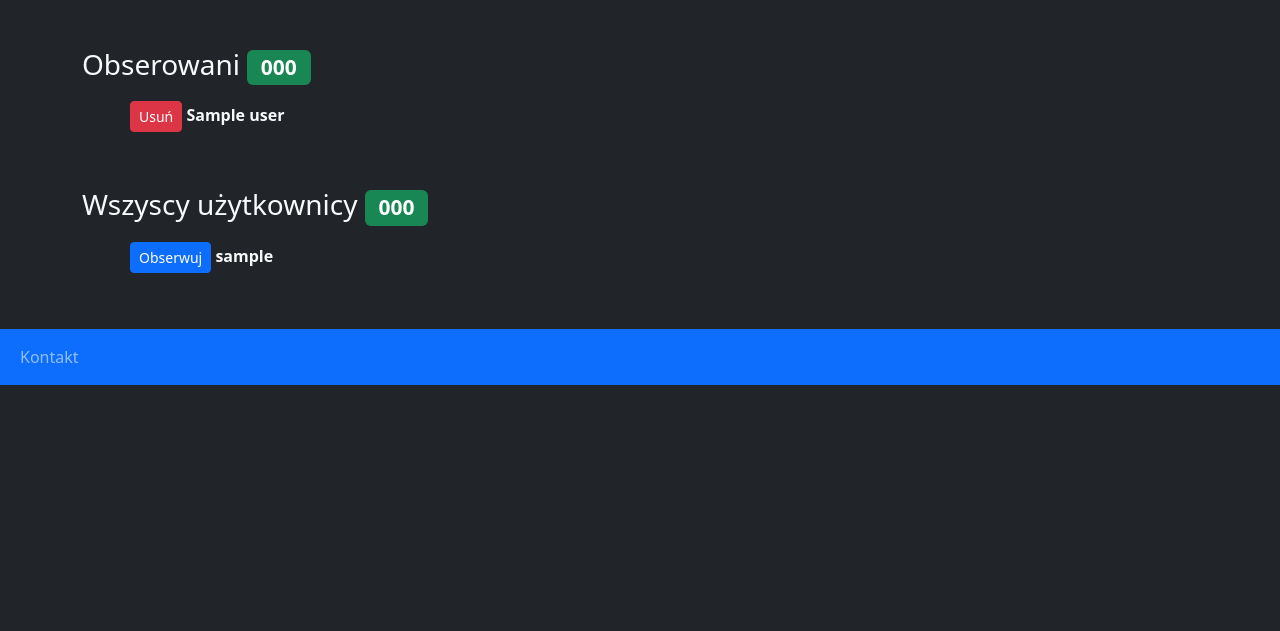
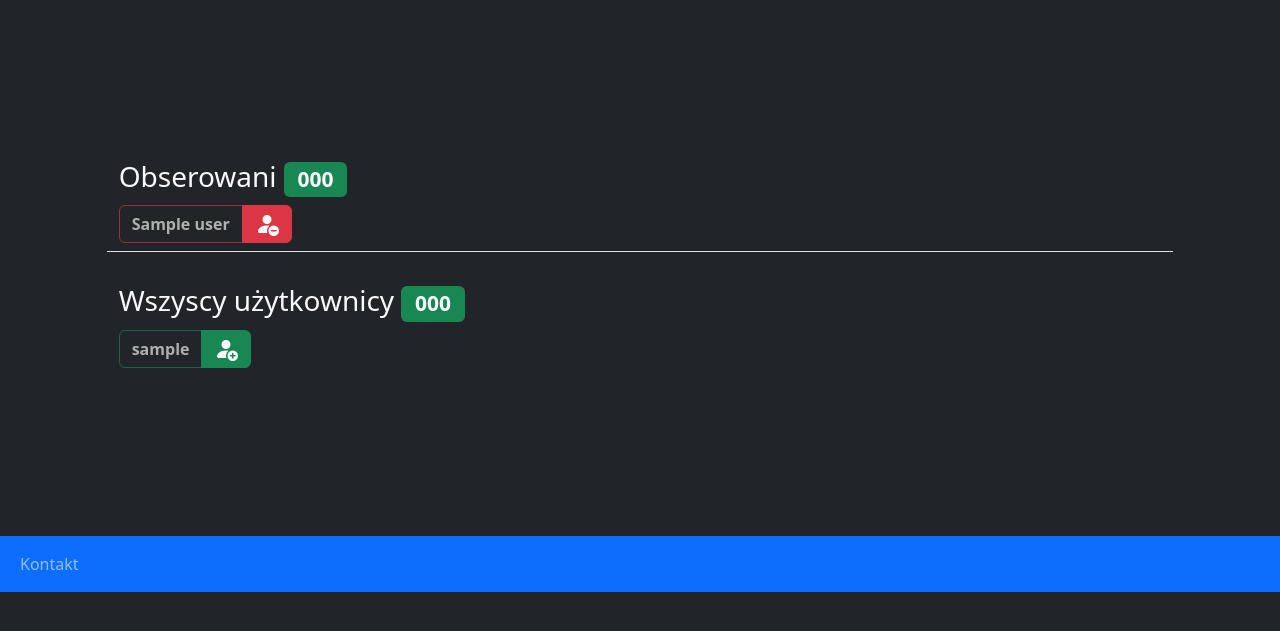
Before and after one commit to skrzypa/mysite, a Django app: template my_apps/templates/my_apps/users_friends.html in a window 1280 px wide. Shown: the part 62-693 px from the top of the page. Run offline with Django 3.2, Linux system fonts and the light colour scheme; tables that the repository leaves empty hold one stand-in row (values such as "Sample post"); the template is opened without the code that fills it: values that come from a table or form of the project are taken from there, most other values are stand-ins (such as "Sample title", 1, 10 or a date in 2020); some libraries are stand-ins or nearby versions.

Commit message:
Improved design of friends list page

```diff
--- a/my_apps/templates/my_apps/users_friends.html
+++ b/my_apps/templates/my_apps/users_friends.html
@@ -3,63 +3,91 @@
 
 {% block content %}
 
-<div class="container mt-5 mb-5">
+<div class="container-fluid col-10" style="margin-top: 10rem;">
 
-    <div class="mt-5 mb-5">
-        <div class="mb-2">
+        <div class="">
             <h3>Obserowani
                 <span class="badge bg-success">{{ number_of_friends }}</span>
             </h3>
         </div>
 
-        <div>
-            <ul class="list-unstyled">
+    <div class="row border-bottom" style="margin-bottom: 2rem;">
         {% for user in followed_users %}
-                <li class= 'px-5 py-2'>
+            <div class="col d-inline-flex" style="margin-bottom: 0.5rem;">
                 <form method='post' class="mb-0">
                     {% csrf_token %}
-                            <input type="hidden" name="user_to_delete_id" value="{{ user.id }}">
-                            <button type="submit" class="btn btn-danger btn-sm">Usuń</button>
+
+                    <div class="btn-group d-inline-flex" role="group">
+                        <button type="button" class="btn btn-outline-danger text-light" disabled>
                             <strong>{{ user }}</strong>
+                        </button>
+
+                        <input type="hidden" name="user_to_delete_id" value="{{ user.id }}"/>
+                            <button type="submit" class="btn btn-danger" style="">
+                                <svg xmlns="http://www.w3.org/2000/svg" width="24" height="24" fill="currentColor" class="bi bi-person-fill-dash" viewBox="0 0 16 16">
+                                    <path d="M12.5 16a3.5 3.5 0 1 0 0-7 3.5 3.5 0 0 0 0 7ZM11 12h3a.5.5 0 0 1 0 1h-3a.5.5 0 0 1 0-1Zm0-7a3 3 0 1 1-6 0 3 3 0 0 1 6 0Z"/>
+                                    <path d="M2 13c0 1 1 1 1 1h5.256A4.493 4.493 0 0 1 8 12.5a4.49 4.49 0 0 1 1.544-3.393C9.077 9.038 8.564 9 8 9c-5 0-6 3-6 4Z"/>
+                                  </svg>
+                            </button>
+
+                    </div>
                 </form>
-                </li>
+            </div>
         {% empty %}
-                <p>Tu nikogo nie ma</p>
+            <h1>Tu nikogo nie ma</h1>
         {% endfor %}
-        </ul>
     </div>
 </div>
 
-    <div class="mt-5 mb-5">
-        <div class="mb-2">
+<div class="container-fluid col-10" style=" margin-bottom: 10rem;">
+
+    <div class="">
         <h3>Wszyscy użytkownicy
             <span class="badge bg-success">{{ number_of_users }}</span>
         </h3>
     </div>
 
+    <div class="row">
+        {% for user in users_list %}
+            <div class="col d-inline-flex" style="margin-bottom: 0.5rem;">
+                {% if user in followed_users %}
+                    <div class="btn-group d-inline-flex" role="group">
+                        <button type="button" class="btn btn-outline-primary text-light" disabled>
+                            <strong>{{ user }}</strong>
+                        </button>
+
+                        <button type="button" class="btn btn-outline-primary" disabled>
+                            <svg xmlns="http://www.w3.org/2000/svg" width="24" height="24" fill="currentColor" class="bi bi-person-hearts" viewBox="0 0 16 16">
+                                <path fill-rule="evenodd" d="M11.5 1.246c.832-.855 2.913.642 0 2.566-2.913-1.924-.832-3.421 0-2.566ZM9 5a3 3 0 1 1-6 0 3 3 0 0 1 6 0Zm-9 8c0 1 1 1 1 1h10s1 0 1-1-1-4-6-4-6 3-6 4Zm13.5-8.09c1.387-1.425 4.855 1.07 0 4.277-4.854-3.207-1.387-5.702 0-4.276ZM15 2.165c.555-.57 1.942.428 0 1.711-1.942-1.283-.555-2.281 0-1.71Z"/>
+                              </svg>
+                        </button>
+
+                    </div>
+                {% else %}
                     <div>
-            <ul class="list-unstyled">
-                {% for user in users_list %}
-                    <li class="px-5 py-2">
-                        {% if user in followed_users %}
-                            <button type="button" class="btn btn-outline-primary btn-sm" disabled>Obserwujesz</button>
-                            <strong>{{ user }}</strong>
-
-
-                        {% else %}
                         <form method='post' class="mb-0">
                             {% csrf_token %}
-                                <input type="hidden" name="user_to_observe_id" value="{{ user.id }}">
-                                <button type="submit" class="btn btn-primary btn-sm">Obserwuj</button>
+                            <div class="btn-group d-inline-flex" role="group">
+                                <button type="button" class="btn btn-outline-success text-light" disabled>
                                     <strong>{{ user }}</strong>
+                                </button>
+
+                                <input type="hidden" name="user_to_observe_id" value="{{ user.id }}"/>
+                                    <button type="submit" class="btn btn-success">
+                                        <svg xmlns="http://www.w3.org/2000/svg" width="24" height="24" fill="currentColor" class="bi bi-person-fill-add" viewBox="0 0 16 16">
+                                            <path d="M12.5 16a3.5 3.5 0 1 0 0-7 3.5 3.5 0 0 0 0 7Zm.5-5v1h1a.5.5 0 0 1 0 1h-1v1a.5.5 0 0 1-1 0v-1h-1a.5.5 0 0 1 0-1h1v-1a.5.5 0 0 1 1 0Zm-2-6a3 3 0 1 1-6 0 3 3 0 0 1 6 0Z"/>
+                                            <path d="M2 13c0 1 1 1 1 1h5.256A4.493 4.493 0 0 1 8 12.5a4.49 4.49 0 0 1 1.544-3.393C9.077 9.038 8.564 9 8 9c-5 0-6 3-6 4Z"/>
+                                        </svg>
+                                    </button>
+
+                            </div>
                         </form>
+                    </div>
                 {% endif %}
-                    </li>
+            </div>
         {% empty %}
-                    <p>Tu nikogo nie ma</p>
+            <h1>Tu nikogo nie ma</h1>
         {% endfor %}
-            </ul>
-        </div>
     </div>
 </div>
 
--- a/my_apps/templates/my_apps/users_log_in.html
+++ b/my_apps/templates/my_apps/users_log_in.html
@@ -3,12 +3,14 @@
 {% block content %}
 
     {% if user.is_authenticated %}
+    <div style="margin-top: 20rem; margin-bottom: 20rem;" class="text-center">
         <h1 class="px-2 py-2 mb-0">Mordo, już się zalogowałeś</h1>
+    </div>
 
     {% else %}
 
 
-        <div class="container text-dark col-md-4" style="margin-top: 7rem; margin-bottom: 7rem;">
+        <div class="container text-dark col-md-4" style="margin-top: 14rem; margin-bottom: 14rem;">
             <div class="row justify-content-center" style="margin: 1rem;">
                 <div class="bg-body-tertiary rounded bg-light">
                     <div>
--- a/my_apps/templates/my_apps/users_register.html
+++ b/my_apps/templates/my_apps/users_register.html
@@ -62,7 +62,7 @@
                         <h6>Jeśli rejestracja przebiegnie pomyślnie, zostaniesz automatycznie zalogowany.</h6>
                     </div>
 
-                    <div style="margin-top: 1rem; margin-bottom: 1rem;">
+                    <div style="margin-top: 1rem; margin-bottom: 1rem;" class="d-grid gap-2">
                         <button name= "submit" class="btn btn-success">Utwórz konto!</button>
                         <input type= "hidden" name= "text" value= "{% url 'my_apps:index' %}"/>
                     </div>
```
Also changed, not shown: my_apps/models.py (+6 -1 lines). Lines whose indentation alone changed are shown as unchanged.
